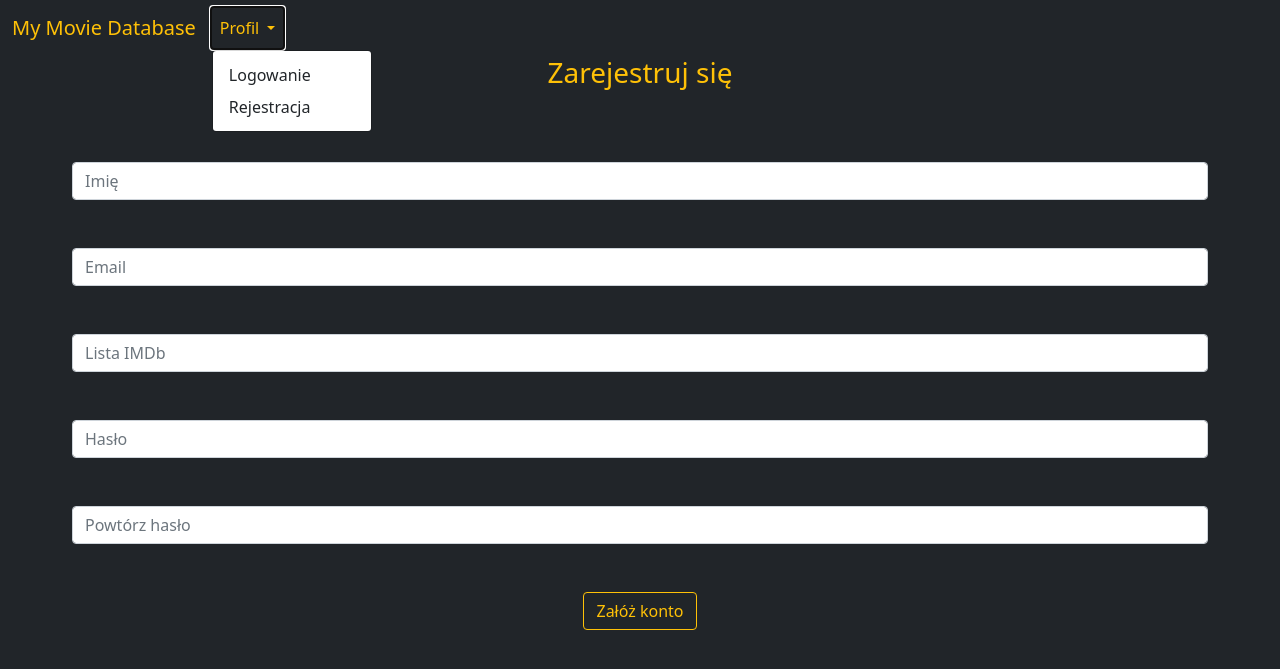
After one commit to mmiasojedow/MyMovieDatabase, a Django app: page /register/ in a window 1280 px wide, after a click on "Profil". The commit adds this page. Shown: the top 669 px of the page. Run offline with Django 3.2, Linux system fonts and the light colour scheme.

Commit message:
user functionalities

```diff
--- a/main_app/templates/main_app/base.html
+++ b/main_app/templates/main_app/base.html
@@ -24,27 +24,40 @@
           <li class="nav-item dropdown">
             <a class="nav-link dropdown-toggle" href="#" id="navbarDropdown" role="button" data-bs-toggle="dropdown"
               aria-expanded="false">
-              Profile
+              {% if user.is_authenticated %} {{ user.first_name }} {% else %} Profil {% endif %}
             </a>
             <ul class="dropdown-menu" aria-labelledby="navbarDropdown">
-              <li><a class="dropdown-item" href="#">Sync</a></li>
-              <li><a class="dropdown-item" href="#">Tags</a></li>
+              {% if user.is_authenticated %}
+              <li><a class="dropdown-item" href="#">Tagi</a></li>
+              <li><a class="dropdown-item" href="#">Synchronizacja</a></li>
               <li>
                 <hr class="dropdown-divider">
               </li>
-              <li><a class="dropdown-item" href="#">Logout</a></li>
+              <li><a class="dropdown-item" href="{% url 'logout' %}">Wyloguj</a></li>
+              {% else %}
+              <li><a class="dropdown-item" href="{% url 'login' %}">Logowanie</a></li>
+              <li><a class="dropdown-item" href="{% url 'register' %}">Rejestracja</a></li>
+              {% endif %}
             </ul>
           </li>
         </ul>
+        {% block form %}
         <form class="d-flex">
-          <input class="form-control me-2" type="search" placeholder="Search" aria-label="Search">
-          <button class="btn btn-outline-warning" type="submit">Search</button>
+          <input class="form-control me-2" type="search" placeholder="Szukaj" aria-label="Search">
+          <button class="btn btn-outline-warning" type="submit">Szukaj</button>
         </form>
+        {% endblock %}
       </div>
     </div>
   </nav>
   {% block content %}
-  <h3 class="text-center">Your Movies</h3>
+  <h3 class="text-center">
+  {% if user.is_authenticated %}
+  Twoje filmy
+  {% else %}
+  Tu pojawi się Twoja lista filmów
+  {% endif %}
+  </h3>
   <table class="table table-dark table-hover">
     <thead>
       <tr>
--- a/moviedb_project/urls.py
+++ b/moviedb_project/urls.py
@@ -15,9 +15,14 @@ Including another URLconf
 """
 from django.contrib import admin
 from django.urls import path
+
 from main_app.views import MainView
+from user_app.views import RegisterView, LoginView, LogoutView
 
 urlpatterns = [
     path('admin/', admin.site.urls),
     path('', MainView.as_view(), name='main'),
+    path('login/', LoginView.as_view(), name='login'),
+    path('logout/', LogoutView.as_view(), name='logout'),
+    path('register/', RegisterView.as_view(), name='register'),
 ]
--- a/user_app/admin.py
+++ b/user_app/admin.py
@@ -3,6 +3,4 @@ from django.contrib.auth.admin import UserAdmin
 
 from user_app.models import User
 
-# Register your models here.
-
 admin.site.register(User, UserAdmin)
--- /dev/null
+++ b/user_app/forms.py
@@ -0,0 +1,43 @@
+from django import forms
+from django.contrib.auth import get_user_model
+from django.contrib.auth.forms import AuthenticationForm
+from django.core.exceptions import ValidationError
+
+
+User = get_user_model()
+
+
+def email_validator(value):
+    taken_emails = User.objects.filter(email=value)
+    if taken_emails:
+        raise ValidationError('Email jest zajęty')
+
+
+class RegisterForm(forms.ModelForm):
+    password2 = forms.CharField(required=True,
+                                widget=forms.PasswordInput(attrs={'placeholder': 'Powtórz hasło', 'class': "form-control"}))
+    email = forms.EmailField(max_length=150, required=True, validators=[email_validator],
+                             widget=forms.EmailInput(attrs={'placeholder': 'Email', 'class': "form-control"}))
+
+    class Meta:
+        model = User
+        fields = ['first_name', 'email', 'imdb_link', 'password', 'password2']
+        widgets = {
+            'first_name': forms.TextInput(attrs={'placeholder': 'Imię', 'class': "form-control"}),
+            'imdb_link': forms.URLInput(attrs={'placeholder': 'Lista IMDb', 'class': "form-control"}),
+            'password': forms.PasswordInput(attrs={'placeholder': 'Hasło', 'class': "form-control"}),
+        }
+
+    def clean(self):
+        cleaned_data = super().clean()
+        password = cleaned_data.get('password')
+        password2 = cleaned_data.get('password2')
+        if password != password2:
+            raise forms.ValidationError('Hasła nie są identyczne')
+
+
+class LoginForm(forms.Form):
+    email = forms.EmailField(max_length=150, required=True, widget=forms.EmailInput(
+        attrs={'placeholder': 'Email', 'class': "form-control"}))
+    password = forms.CharField(max_length=120, required=True, widget=forms.PasswordInput(
+        attrs={'placeholder': 'Hasło', 'class': "form-control"}))
--- a/user_app/models.py
+++ b/user_app/models.py
@@ -1,7 +1,5 @@
 from django.db import models
 from django.contrib.auth.models import AbstractUser
-
-# Create your models here.
 
 
 class User(AbstractUser):
--- /dev/null
+++ b/user_app/templates/user_app/register.html
@@ -0,0 +1,32 @@
+{% extends 'main_app/base.html' %}
+{% block title %}Rejestracja{% endblock %}
+{% block form %}{% endblock %}
+{% block content %}
+<h3 class="text-center">Zarejestruj się</h3>
+
+<div class='text-center m-lg-5'>
+<form method="post">
+{% csrf_token %}
+    <div class="form-group p-4">
+        {{ form.first_name }}
+    </div>
+    <div class="form-group p-4">
+        {{ form.email.errors}}
+        {{ form.email }}
+    </div>
+    <div class="form-group p-4">
+        {{ form.imdb_link }}
+    </div>
+    <div class="form-group p-4">
+        {{ form.non_field_errors }}
+        {{ form.password }}
+    </div>
+    <div class="form-group p-4">
+        {{ form.password2 }}
+    </div>
+    <div class="form-group p-4">
+        <button type="submit" class="btn btn-outline-warning">Załóż konto</button>
+    </div>
+</form>
+</div>
+{% endblock %}
--- a/user_app/views.py
+++ b/user_app/views.py
@@ -1,3 +1,60 @@
 from django.shortcuts import render
+from django.contrib.auth import get_user_model
+from django.contrib.auth import authenticate, login, logout
+from django.contrib.auth.mixins import LoginRequiredMixin
+from django.shortcuts import redirect, render
+from django.views import View
 
-# Create your views here.
+from user_app.forms import RegisterForm, LoginForm
+
+User = get_user_model()
+
+
+class RegisterView(View):
+    def get(self, request):
+        form = RegisterForm()
+        return render(request, 'user_app/register.html', {'form': form})
+
+    def post(self, request):
+        form = RegisterForm(request.POST)
+        if form.is_valid():
+            first_name = form.cleaned_data['first_name']
+            email = form.cleaned_data['email']
+            imdb_link = form.cleaned_data['imdb_link']
+            password = form.cleaned_data['password']
+            User.objects.create_user(
+                username=email, first_name=first_name, email=email, password=password, imdb_link=imdb_link)
+            return redirect('login')
+        else:
+            return render(request, 'user_app/register.html', {'form': form})
+
+
+class LoginView(View):
+    def get(self, request):
+        form = LoginForm()
+        header = 'Logowanie'
+        return render(request, 'user_app/login.html', {'form': form, 'header': header})
+
+    def post(self, request):
+        form = LoginForm(request.POST)
+        header = 'Wypełnij poprawnie formularz'
+        if form.is_valid():
+            email = form.cleaned_data['email']
+            password = form.cleaned_data['password']
+            user = authenticate(username=email, password=password)
+            if user is not None:
+                login(request, user)
+                url = request.GET.get('next') if request.GET.get(
+                    'next') is not None else 'main'
+                return redirect(url)
+            else:
+                return render(request, 'user_app/login.html',
+                              {'form': form, 'header': 'Błędny email lub hasło'})
+        else:
+            return render(request, 'user_app/login.html', {'form': form, 'header': header})
+
+
+class LogoutView(View):
+    def get(self, request):
+        logout(request)
+        return redirect('main')
```
Also changed, not shown: user_app/templates/user_app/login.html (added, +21 -0 lines), user_app/templates/user_app/profile.html (added).
